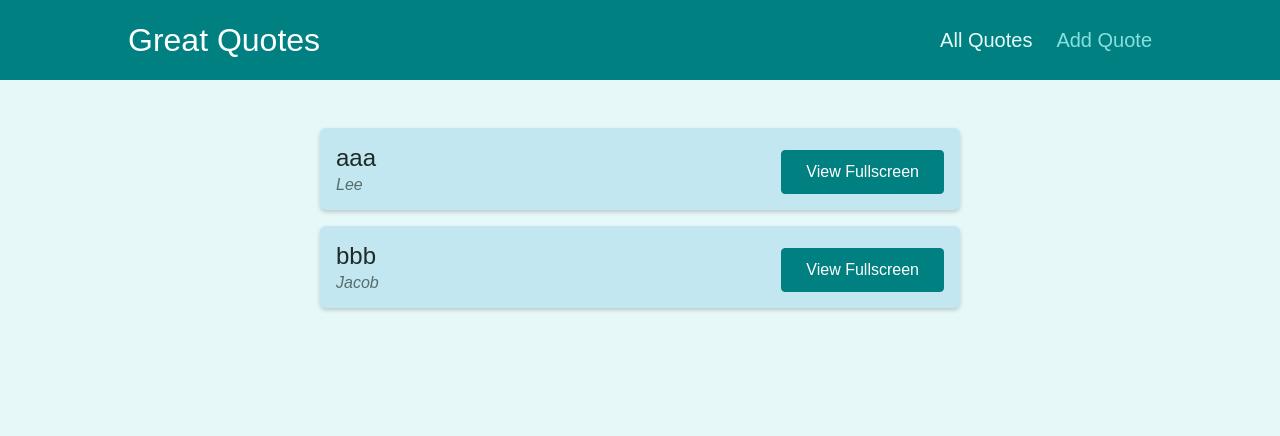
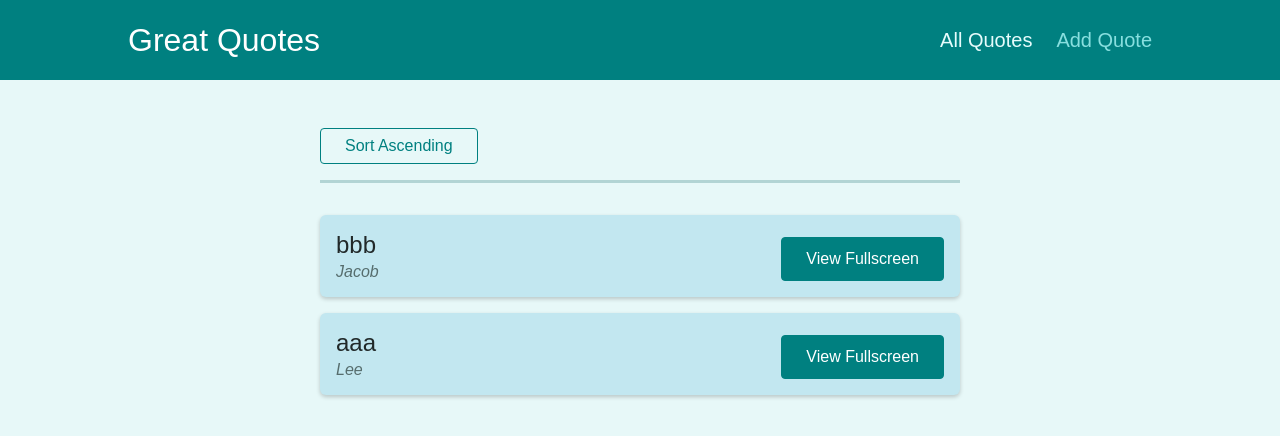
Before and after one commit to TX-9/react-quote, a React (Create React App) app: page /quotes in a window 1280 px wide. Shown: the top 436 px of the page. Built offline with nearby package versions, Linux system fonts and the light colour scheme.

Commit message:
adjust Route

```diff
--- a/src/components/quotes/QuoteList.js
+++ b/src/components/quotes/QuoteList.js
@@ -1,13 +1,43 @@
 import { Fragment } from 'react';
+import { useHistory, useLocation } from 'react-router-dom';
 
 import QuoteItem from './QuoteItem';
 import classes from './QuoteList.module.css';
 
+const sortQuotes = (quotes, ascending) => {
+  return quotes.sort((quoteA, quoteB) => {
+    if (ascending) {
+      return quoteA.id > quoteB.id ? 1 : -1;
+    } else {
+      return quoteA.id < quoteB.id ? 1 : -1;
+    }
+  });
+};
+
 const QuoteList = (props) => {
+  const history = useHistory();
+  const location = useLocation();
+  const queryParams = new URLSearchParams(location.search);
+
+  const isSortingAscending = queryParams.get('sort') === 'asc';
+
+  const sortedQuotes = sortQuotes(props.quotes, isSortingAscending);
+
+
+  console.log(location);
+  const changeSortingHandler = () => {
+    history.push('/quotes?sort=' + (isSortingAscending ? 'desc' : 'asc'));
+  };
+
   return (
     <Fragment>
+      <div className={classes.sorting}>
+        <button onClick={changeSortingHandler}>
+          Sort {isSortingAscending ? 'Descending' : 'Ascending'}
+        </button>
+      </div>
       <ul className={classes.list}>
-        {props.quotes.map((quote) => (
+        {sortedQuotes.map((quote) => (
           <QuoteItem
             key={quote.id}
             id={quote.id}
--- a/src/pages/QuoteDetail.js
+++ b/src/pages/QuoteDetail.js
@@ -1,5 +1,5 @@
 import { Fragment } from "react";
-import { Route, useParams } from "react-router-dom";
+import { Link, Route, useParams } from "react-router-dom";
 import Comments from '../components/comments/Comments';
 import HighlightedQuote from '../components/quotes/HighlightedQuote';
 const DUMMY_QUOTES = [
@@ -16,6 +16,13 @@
     return (
         <Fragment>
         <HighlightedQuote text={quote.text} author={quote.author}/>
+        <Route path={`/quotes/${params.quoteId}`} exact>
+            <div className="centered">
+                <Link className='btn--flat' to={`/quotes/${params.quoteId}/comments`}>
+                    Load Comments
+                </Link>
+            </div>
+        </Route>
         <Route path={`/quotes/${params.quoteId}/comments`}>
             <Comments/>
         </Route>
```
Also changed, not shown: 1 other file (tests, documents, lock files or other folders).
